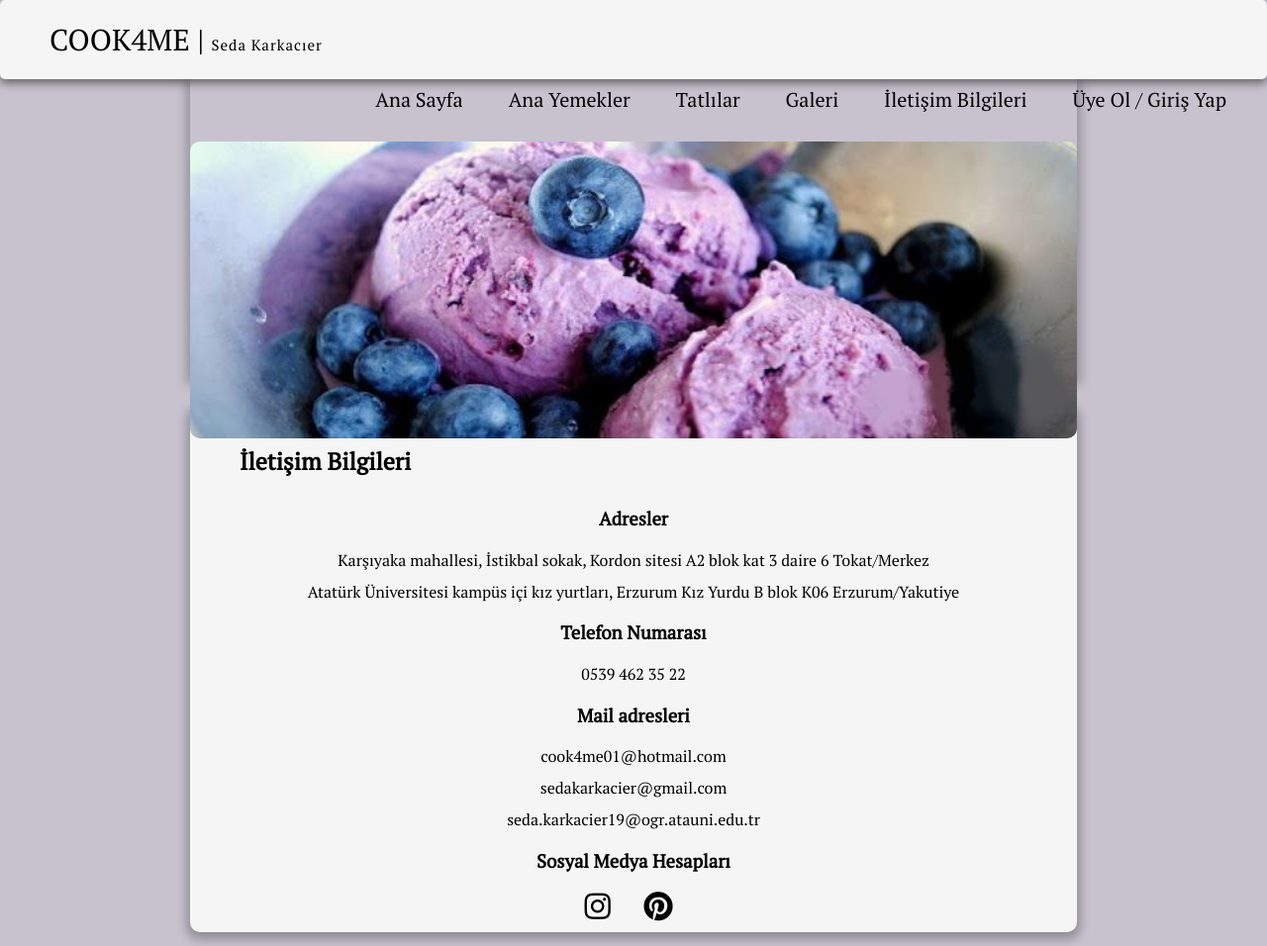
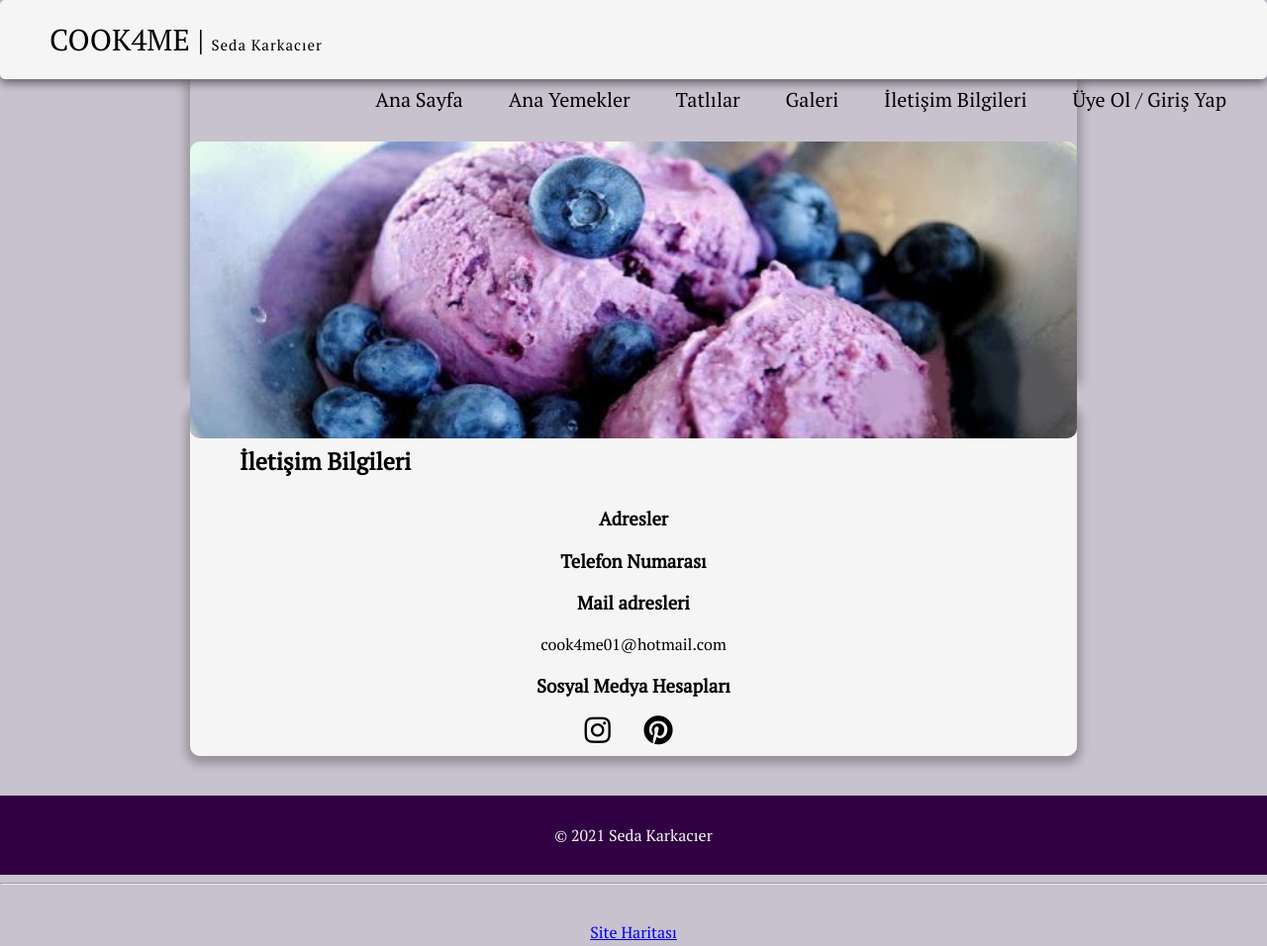
Before and after one commit to Skarkacier/Web_Proje, a plain HTML site: page iletisim.html in a window 1280 px wide. Shown: the top 956 px of the page at 99% size. Drawn offline with Linux system fonts and the light colour scheme.

Commit message:
Update iletisim.html

```diff
--- a/iletisim.html
+++ b/iletisim.html
@@ -35,14 +35,14 @@
                 <main>
                     <h2>İletişim Bilgileri</h2>
                     <h3>Adresler</h3>
-                    <span class="span">Karşıyaka mahallesi, İstikbal sokak, Kordon sitesi A2 blok kat 3 daire 6 Tokat/Merkez</span>
-                    <span class="span">Atatürk Üniversitesi kampüs içi kız yurtları, Erzurum Kız Yurdu B blok K06 Erzurum/Yakutiye</span>
+                    <span class="span"></span>
+                    <span class="span"></span>
                     <h3>Telefon Numarası</h3>
-                    <span class="span">0539 462 35 22</span>
+                    <span class="span"></span>
                     <h3>Mail adresleri</h3>
                     <span class="span">cook4me01@hotmail.com</span>
-                    <span class="span">sedakarkacier@gmail.com</span>
-                    <span class="span">seda.karkacier19@ogr.atauni.edu.tr</span>
+                    <span class="span"></span>
+                    <span class="span"></span>
                     <h3>Sosyal Medya Hesapları</h3>
                     <center><a href="https://www.instagram.com/cook4me01/"><i class="fab fa-instagram"></i></a>
                     <a href="https://tr.pinterest.com/cook4me01/_saved/"><i class="fab fa-pinterest"></i></a></center>
```
